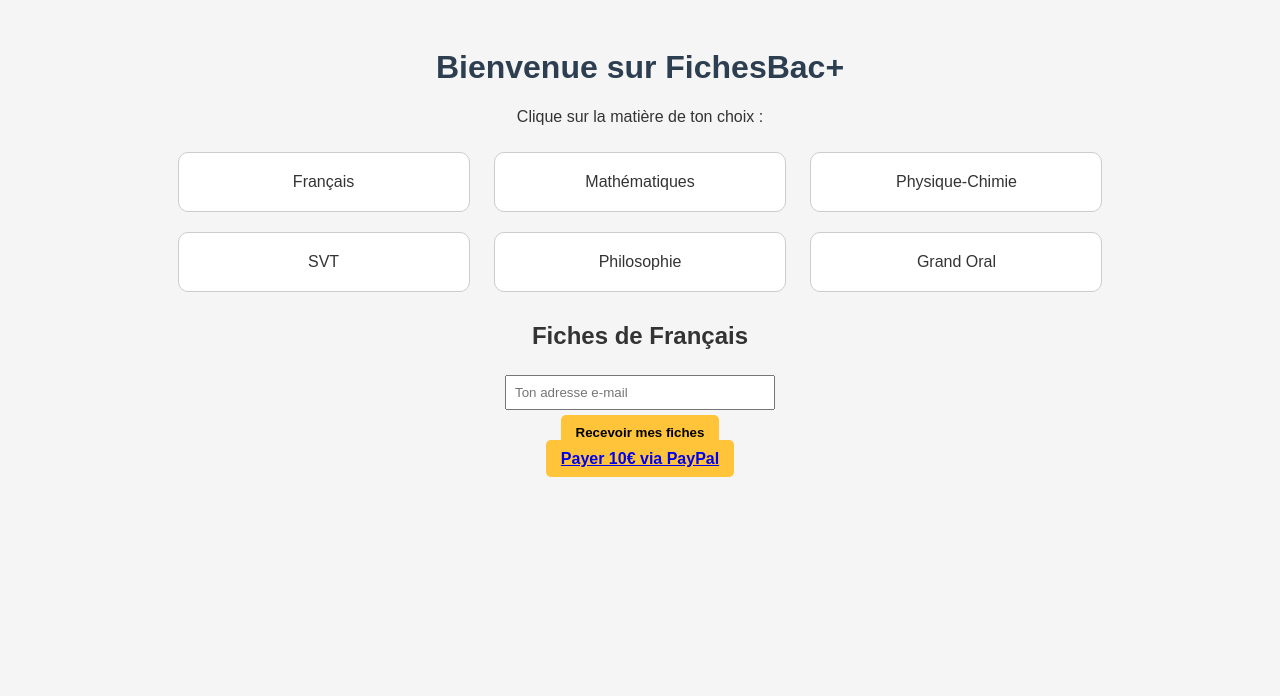
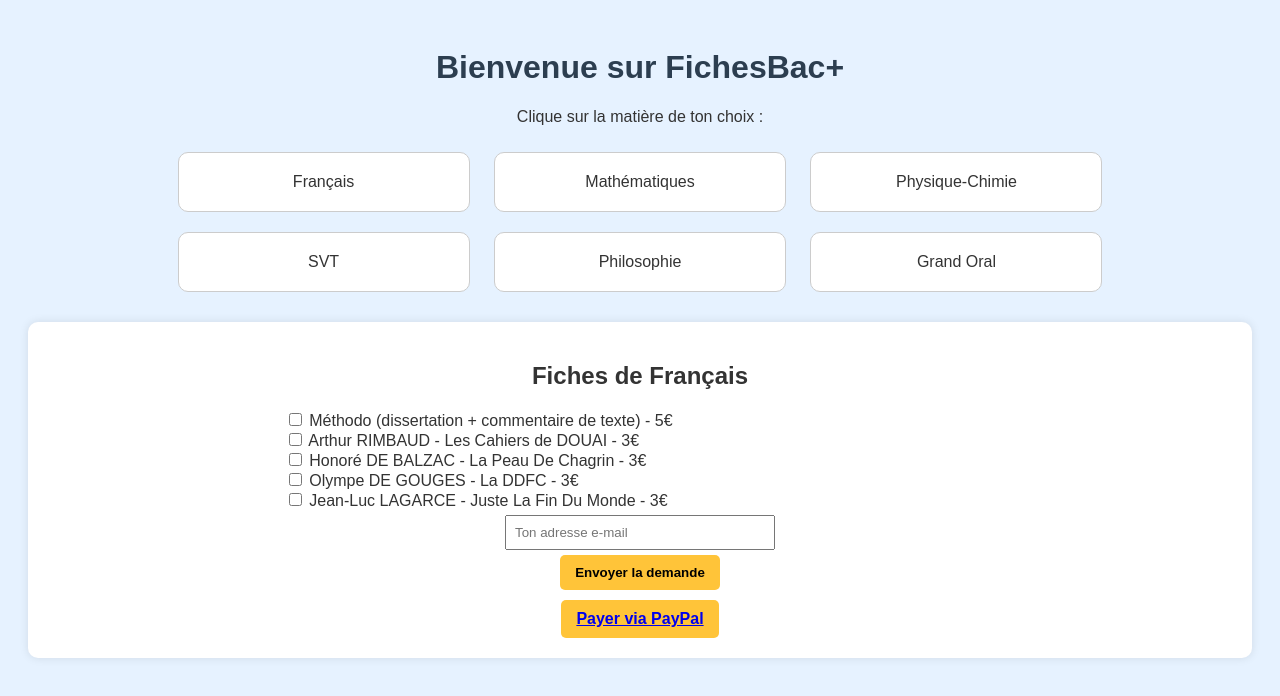
Before and after one commit to Mareo-ma/fichesbac-site, a plain HTML site: page index.html in a window 1280 px wide. Both pictures are taken after a click on the element "Français". Drawn offline with Linux system fonts and the light colour scheme.

Commit message:
Update index.html

```diff
--- a/index.html
+++ b/index.html
@@ -7,7 +7,7 @@
   <style>
     body {
       font-family: Arial, sans-serif;
-      background: #f5f5f5;
+      background: #e6f2ff;
       color: #333;
       text-align: center;
       padding: 20px;
@@ -32,6 +32,10 @@
     .formulaire {
       display: none;
       margin-top: 20px;
+      background: #fff;
+      border-radius: 10px;
+      padding: 20px;
+      box-shadow: 0 0 10px rgba(0,0,0,0.1);
     }
     form {
       margin-top: 10px;
@@ -40,6 +44,11 @@
       padding: 8px;
       width: 250px;
       margin: 5px 0;
+    }
+    .checkboxes label {
+      display: block;
+      text-align: left;
+      margin-left: 20%;
     }
     button, .paypal-button {
       background-color: #ffc439;
@@ -51,6 +60,7 @@
     }
     .paypal-button {
       margin-top: 10px;
+      display: inline-block;
     }
   </style>
 </head>
@@ -70,22 +80,76 @@
 
   <div class="formulaire" id="formulaire">
     <h2 id="titre-matiere"></h2>
-    <form action="https://formsubmit.co/tonadresse@mail.com" method="POST">
+    <form action="https://formsubmit.co/matheo.maria08@gmail.com" method="POST">
       <input type="hidden" name="_subject" id="subject">
       <input type="hidden" name="matiere" id="matiere">
+      <div class="checkboxes" id="options"></div>
       <input type="email" name="email" placeholder="Ton adresse e-mail" required><br>
-      <button type="submit">Recevoir mes fiches</button>
+      <button type="submit">Envoyer la demande</button>
     </form>
-    <a class="paypal-button" id="paypal-link" target="_blank">Payer 10€ via PayPal</a>
+    <a class="paypal-button" id="paypal-link" target="_blank">Payer via PayPal</a>
   </div>
 
   <script>
+    const optionsParMatiere = {
+      "Français": [
+        "Méthodo (dissertation + commentaire de texte) - 5€",
+        "Arthur RIMBAUD - Les Cahiers de DOUAI - 3€",
+        "Honoré DE BALZAC - La Peau De Chagrin - 3€",
+        "Olympe DE GOUGES - La DDFC - 3€",
+        "Jean-Luc LAGARCE - Juste La Fin Du Monde - 3€"
+      ],
+      "Mathématiques": [
+        "Programme 2nde - 10€",
+        "Programme 1ère spé - 10€",
+        "Programme Terminale spé - 10€",
+        "Programme Maths expertes - 10€"
+      ],
+      "Physique-Chimie": [
+        "Programme 2nde - 10€",
+        "Programme 1ère spé - 10€",
+        "Programme Terminale spé - 10€"
+      ],
+      "SVT": [
+        "Programme 2nde - 10€",
+        "Programme 1ère spé - 10€",
+        "Programme Terminale spé - 10€"
+      ],
+      "Philosophie": [
+        "Méthodologie - 5€",
+        "Cours sur toutes les notions - 10€"
+      ],
+      "Grand Oral": [
+        "Sujets par spécialité - 2€",
+        "Méthodo - 2€",
+        "Questions récurrentes - 2€"
+      ]
+    };
+
     function afficherForm(matiere) {
-      document.getElementById('formulaire').style.display = 'block';
-      document.getElementById('titre-matiere').innerText = 'Fiches de ' + matiere;
+      const form = document.getElementById('formulaire');
+      const titre = document.getElementById('titre-matiere');
+      const optionsDiv = document.getElementById('options');
+      form.style.display = 'block';
+      titre.innerText = 'Fiches de ' + matiere;
       document.getElementById('subject').value = 'Nouvelle commande : ' + matiere;
       document.getElementById('matiere').value = matiere;
-      document.getElementById('paypal-link').href = 'https://www.paypal.com/paypalme/TONPSEUDO/10';
+
+      // Générer les options
+      optionsDiv.innerHTML = '';
+      optionsParMatiere[matiere].forEach(option => {
+        const label = document.createElement('label');
+        const input = document.createElement('input');
+        input.type = 'checkbox';
+        input.name = 'choix';
+        input.value = option;
+        label.appendChild(input);
+        label.appendChild(document.createTextNode(' ' + option));
+        optionsDiv.appendChild(label);
+      });
+
+      // Lien Paypal général
+      document.getElementById('paypal-link').href = 'https://www.paypal.com/paypalme/Mathéo MARIA';
     }
   </script>
 
```
